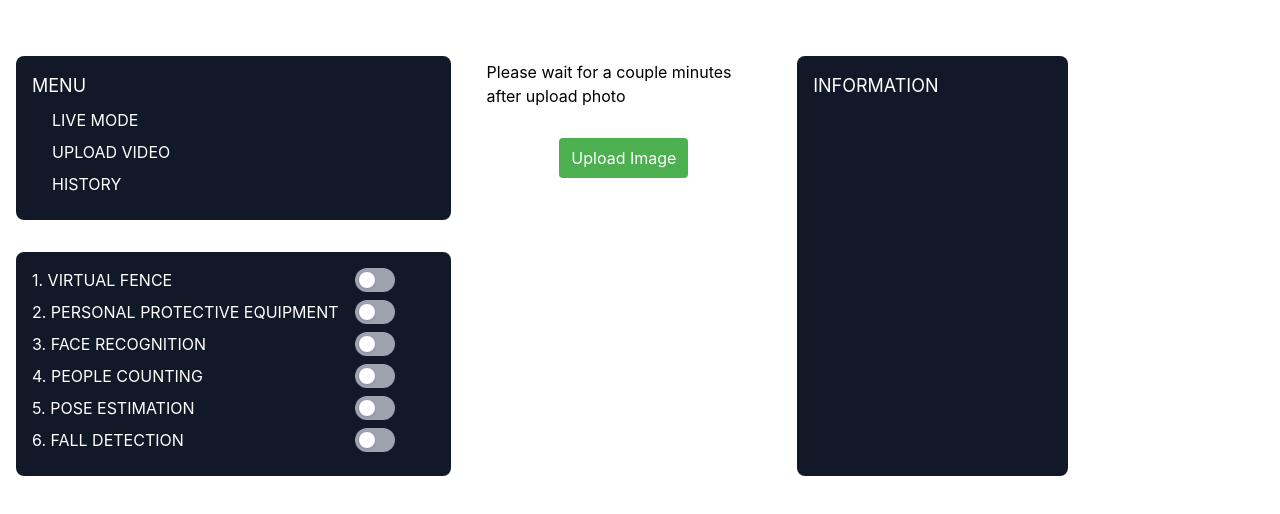
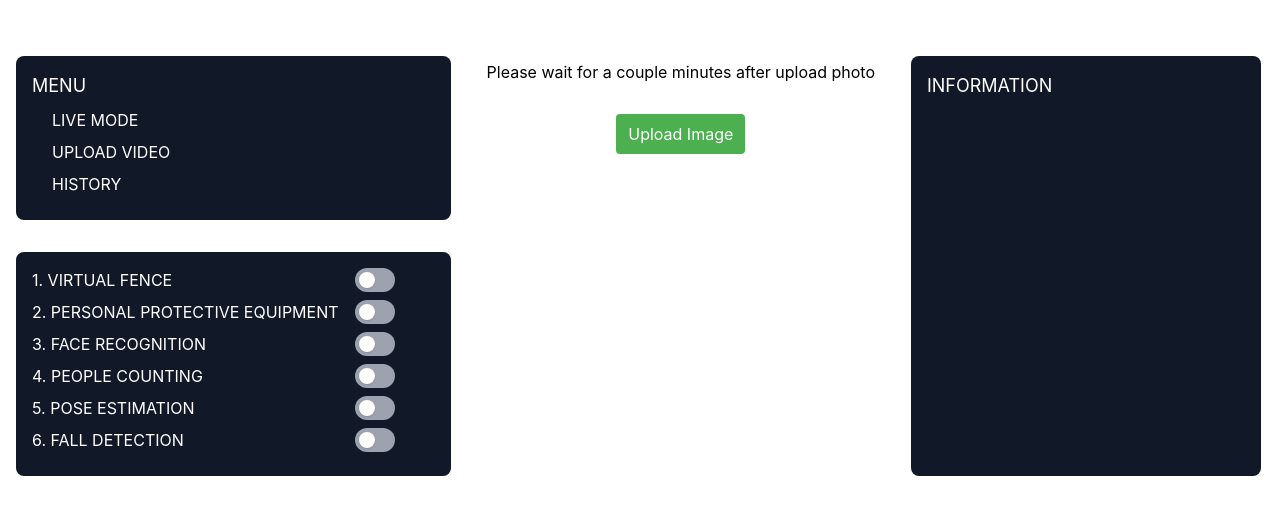
Before and after one commit to kubraguran/objectDetect, a React (Create React App) app: page /offline in a window 1280 px wide. Shown: the top 514 px of the page. Built offline with nearby package versions, Linux system fonts and the light colour scheme.

Commit message:
Improve layout

```diff
--- a/src/App.js
+++ b/src/App.js
@@ -10,7 +10,7 @@ import "./App.css";
 function App() {
   return (
     <Router>
-      <div className="flex w-full mt-10 content-center mx-auto space-x-4 overflow-hidden overflow-x-scroll scrollbar-hide 2xl:justify-center">
+      <div className="flex w-full my-10 content-center mx-auto space-x-4 overflow-hidden overflow-x-scroll scrollbar-hide 2xl:justify-center">
         <div className="flex flex-nowrap flex-row shrink-0">
           <div className="flex flex-col shrink-0">
             <Menu />
--- a/src/components/information.jsx
+++ b/src/components/information.jsx
@@ -1,6 +1,6 @@
 const Information = () => {
   return (
-    <div className="bg-gray-900 text-white m-4 rounded-lg p-4 min-w-[25%]">
+    <div className="bg-gray-900 text-white m-4 rounded-lg p-4 w-350">
       <div>
         <h1 className="text-lg">INFORMATION</h1>
       </div>
```
